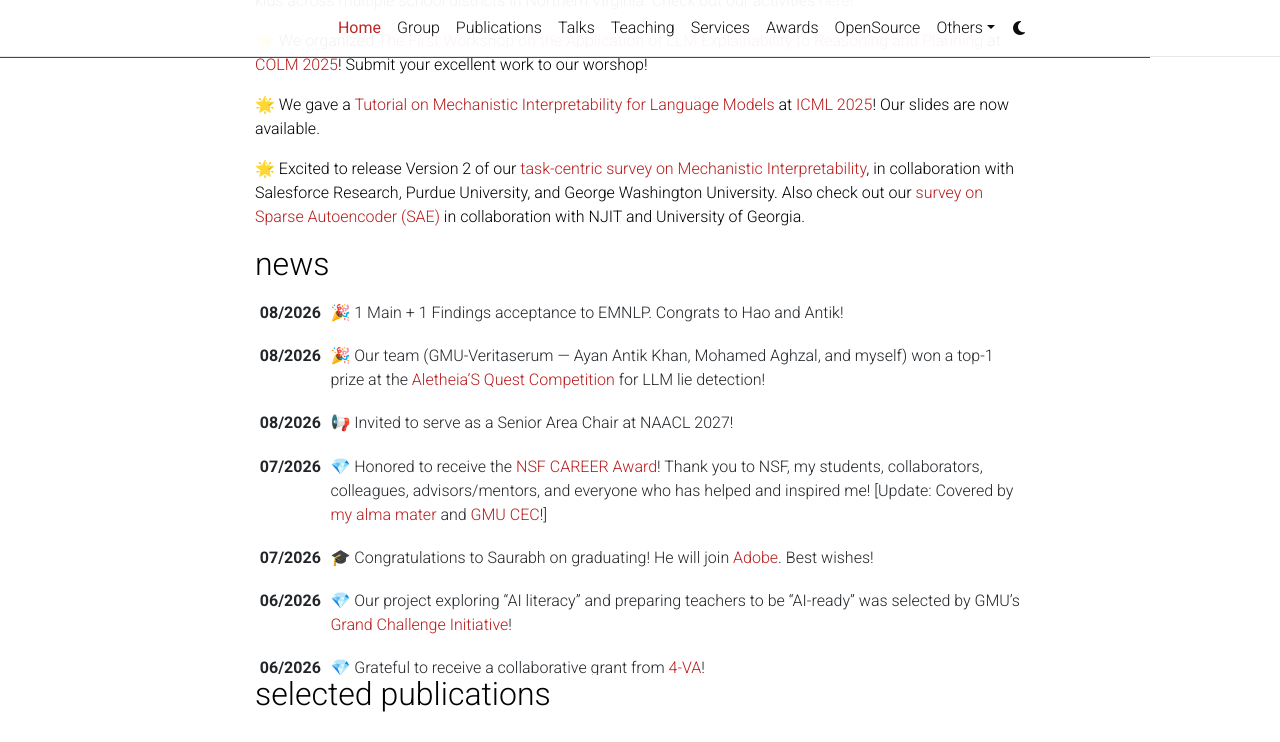
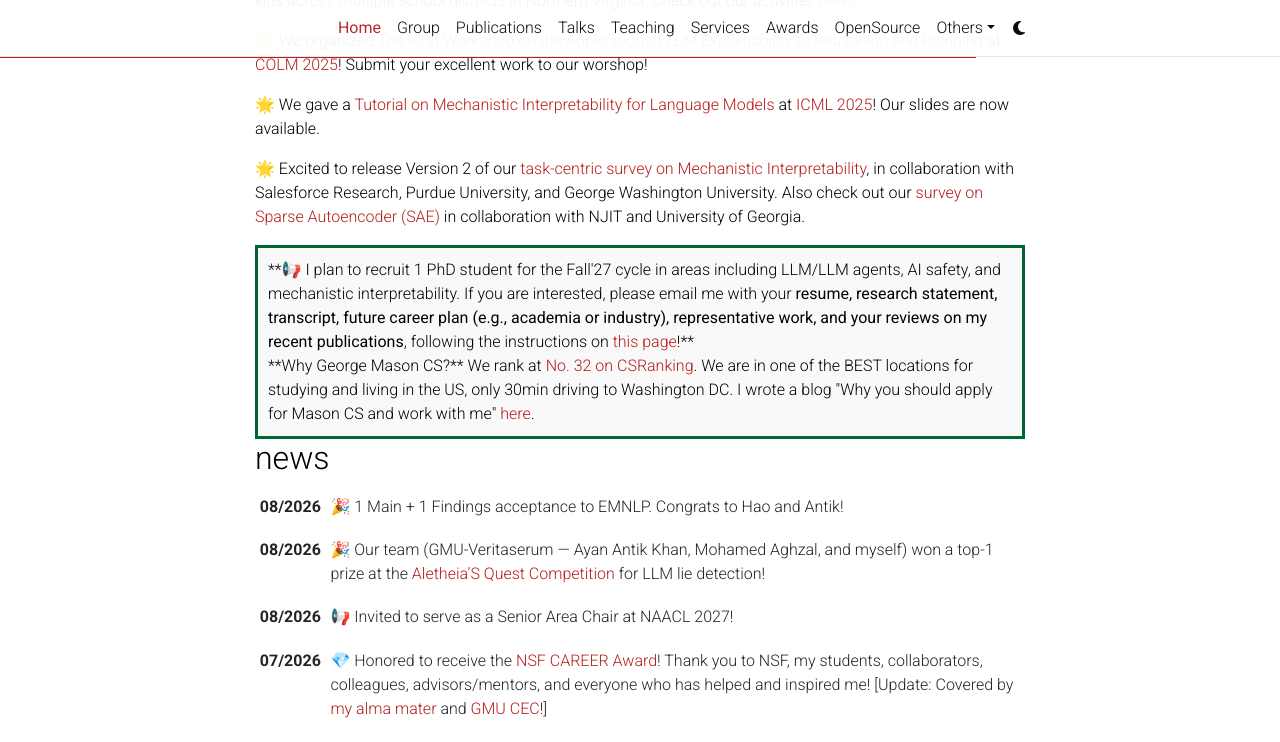
Before and after one commit to LittleYUYU/LittleYUYU.github.io, a Jekyll site: the page built from _pages/about.md, in a window 1280 px wide and 900 px high, scrolled down 980 px, cut to the strip 0-742 px from the top of the window. Built offline with Jekyll 4.4.1, drawn with Linux system fonts in a browser that asks for light colours; full-size pictures stand in for the smaller copies a plugin makes; emoji names are drawn with the system emoji font; comment, search, counter and statistics services are not loaded; a style sheet for code colours, icons or effects is not loaded.

Commit message:
update Fall27 recruitment

```diff
--- a/_pages/about.md
+++ b/_pages/about.md
@@ -58,11 +58,11 @@
 
 :star2: Excited to release Version 2 of our <a href="https://arxiv.org/pdf/2407.02646">task-centric survey on Mechanistic Interpretability</a>, in collaboration with Salesforce Research, Purdue University, and George Washington University. Also check out our <a href="https://arxiv.org/pdf/2503.05613">survey on Sparse Autoencoder (SAE)</a> in collaboration with NJIT and University of Georgia.
 
-<!-- <div style="border: 3px solid #006633; padding: 10px; background-color: #f1f1f16c">
-  **:loudspeaker: I plan to recruit 2-3 PhD students for the Fall'26 cycle. In this cycle, the recruiting focus is "Actionable Interpretability of LLMs". Students with backgrounds in Interpertability and LLM reasoning/planning are welcome. If you are interested, please email me with your <b>resume, research statement, transcript, future career plan (e.g., academia or industry), representative work, and your reviews on my recent publications</b>, following the instructions on <a href="./prospective_students">this page</a>!**
+<div style="border: 3px solid #006633; padding: 10px; background-color: #f1f1f16c">
+  **:loudspeaker: I plan to recruit 1 PhD student for the Fall'27 cycle in areas including LLM/LLM agents, AI safety, and mechanistic interpretability. If you are interested, please email me with your <b>resume, research statement, transcript, future career plan (e.g., academia or industry), representative work, and your reviews on my recent publications</b>, following the instructions on <a href="./prospective_students">this page</a>!**
   <br>
-  **Why George Mason CS?** We rank at <a href="https://csrankings.org/#/index?all&us">No. 35 on CSRanking</a>. We are in one of the BEST locations for studying and living in the US, only 30min driving to Washington DC. I wrote a blog "Why you should apply for Mason CS and work with me" <a href="./why-mason-and-my-group">here</a>.
-</div> -->
+  **Why George Mason CS?** We rank at <a href="https://csrankings.org/#/index?all&us">No. 32 on CSRanking</a>. We are in one of the BEST locations for studying and living in the US, only 30min driving to Washington DC. I wrote a blog "Why you should apply for Mason CS and work with me" <a href="./why-mason-and-my-group">here</a>.
+</div>
 
 <!-- Write your biography here. Tell the world about yourself. Link to your favorite [subreddit](http://reddit.com). You can put a picture in, too. The code is already in, just name your picture `prof_pic.jpg` and put it in the `img/` folder.
 
```
